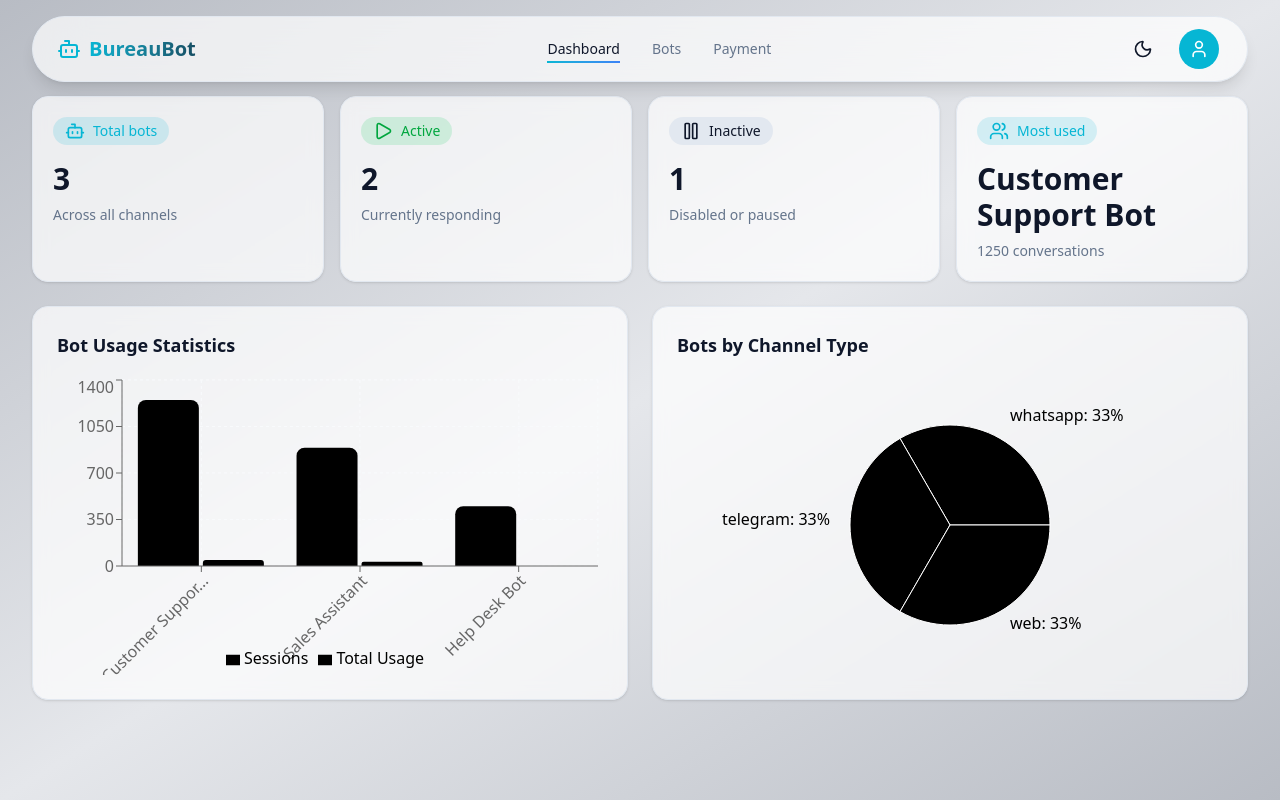
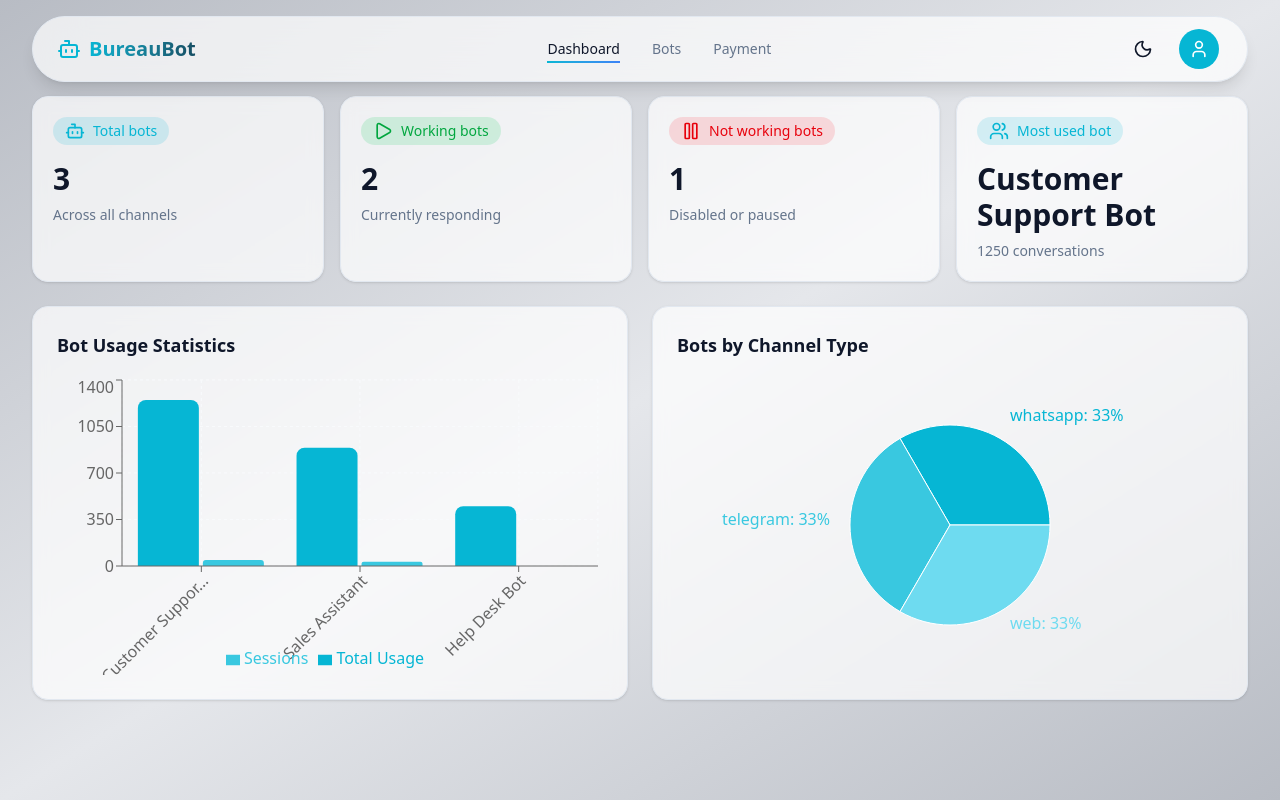
Before and after one commit to CultivBureau/bureau-bot, a Next.js app: page /pages/dashboard in a window 1280 px wide. Built offline with nearby package versions, Linux system fonts and the light colour scheme.

Commit message:
Update ChartsColorPalatte

```diff
--- a/app/components/dashboard/DashboardCharts.tsx
+++ b/app/components/dashboard/DashboardCharts.tsx
@@ -7,7 +7,24 @@ interface DashboardChartsProps {
   bots: BotData[];
 }
 
-const COLORS = ['hsl(var(--chart-1))', 'hsl(var(--chart-2))', 'hsl(var(--chart-3))', 'hsl(var(--chart-4))', 'hsl(var(--chart-5))'];
+// Dashboard chart color palette - cyan/teal shades
+const CHART_COLORS = {
+  primary: '#06B6D4',      // Primary - bright cyan/teal
+  lighten1: '#39C8E0',     // Lighten 1 - softer, lighter version
+  lighten2: '#6EDBF0',     // Lighten 2 - very light teal
+  lighten3: '#A2EEFA',     // Lighten 3 - almost pastel
+  darken1: '#0592AB',      // Darken 1 - deeper teal
+  darken2: '#047187',      // Darken 2 - stronger contrast
+  darken3: '#034E5E',      // Darken 3 - very dark teal
+};
+
+const COLORS = [
+  CHART_COLORS.primary,
+  CHART_COLORS.lighten1,
+  CHART_COLORS.lighten2,
+  CHART_COLORS.darken1,
+  CHART_COLORS.darken2,
+];
 
 export function DashboardCharts({ bots }: DashboardChartsProps) {
   // Prepare data for histogram (usage by bot)
@@ -55,8 +72,8 @@ export function DashboardCharts({ bots }: DashboardChartsProps) {
               }}
             />
             <Legend />
-            <Bar dataKey="usage" fill="hsl(var(--chart-1))" name="Total Usage" radius={[8, 8, 0, 0]} />
-            <Bar dataKey="sessions" fill="hsl(var(--chart-2))" name="Sessions" radius={[8, 8, 0, 0]} />
+            <Bar dataKey="usage" fill={CHART_COLORS.primary} name="Total Usage" radius={[8, 8, 0, 0]} />
+            <Bar dataKey="sessions" fill={CHART_COLORS.lighten1} name="Sessions" radius={[8, 8, 0, 0]} />
           </BarChart>
         </ResponsiveContainer>
       </div>
@@ -71,9 +88,9 @@ export function DashboardCharts({ bots }: DashboardChartsProps) {
               cx="50%"
               cy="50%"
               labelLine={false}
-              label={({ name, percent }) => `${name}: ${(percent * 100).toFixed(0)}%`}
+              label={({ name, percent }) => `${name}: ${((percent ?? 0) * 100).toFixed(0)}%`}
               outerRadius={100}
-              fill="#8884d8"
+              fill={CHART_COLORS.primary}
               dataKey="value"
             >
               {channelData.map((entry, index) => (
--- a/app/components/dashboard/SummaryCards.tsx
+++ b/app/components/dashboard/SummaryCards.tsx
@@ -35,21 +35,21 @@ export function SummaryCards({ bots }: SummaryCardsProps) {
       icon: <Bot className="h-5 w-5" />
     },
     {
-      title: 'Active',
+      title: 'Working bots',
       value: activeBots,
       helper: 'Currently responding',
       accent: 'bg-green-500/15 text-green-600 dark:text-green-400',
       icon: <Play className="h-5 w-5" />
     },
     {
-      title: 'Inactive',
+      title: 'Not working bots',
       value: inactiveBots,
       helper: 'Disabled or paused',
-      accent: 'bg-border text-secondary-foreground',
+      accent: 'bg-red-500/15 text-red-600 dark:text-red-400',
       icon: <Pause className="h-5 w-5" />
     },
     {
-      title: 'Most used',
+      title: 'Most used bot',
       value: mostUsedBot?.name ?? '—',
       helper:
         mostUsedBot && (mostUsedBot.usage_count ?? 0) > 0
--- a/app/globals.css
+++ b/app/globals.css
@@ -69,6 +69,8 @@
   --hero-circle-shadow: rgba(248, 250, 252, 0.6);
 }
 
+/* Tailwind CSS v4 @theme directive - valid syntax */
+/* stylelint-disable-next-line unknownAtRules */
 @theme inline {
   --color-background: var(--background);
   --color-foreground: var(--foreground);
```
